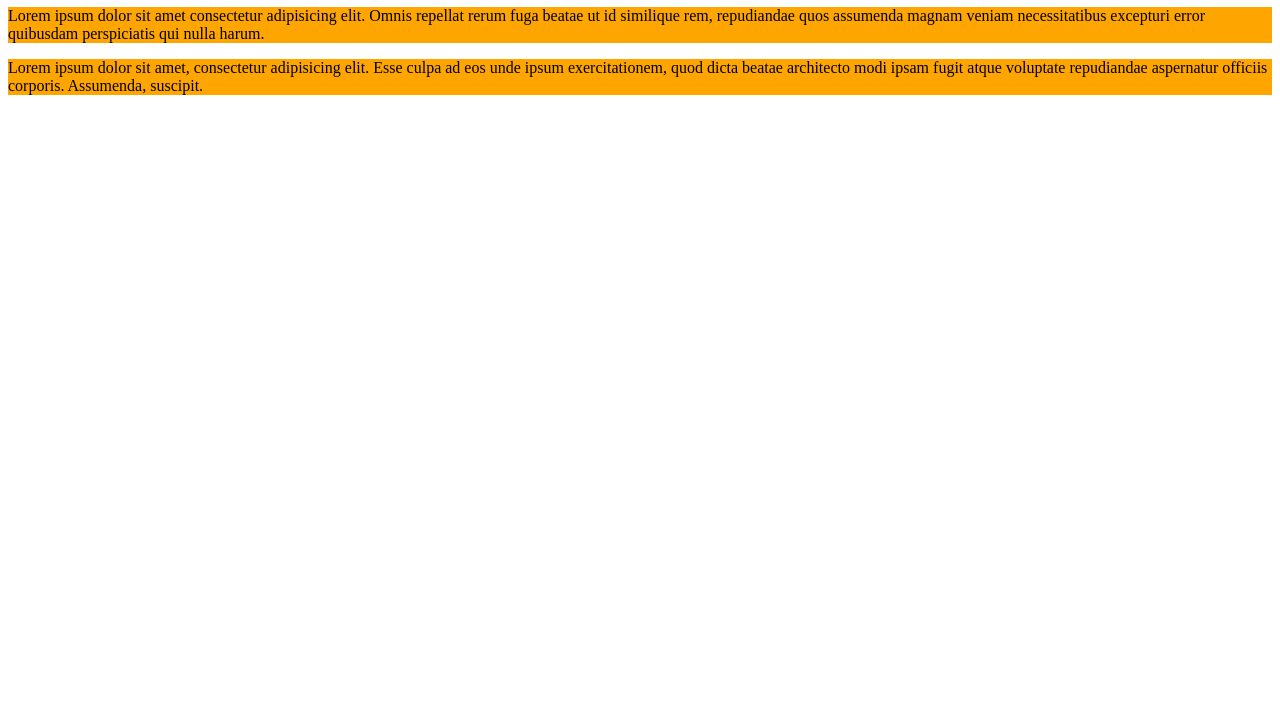
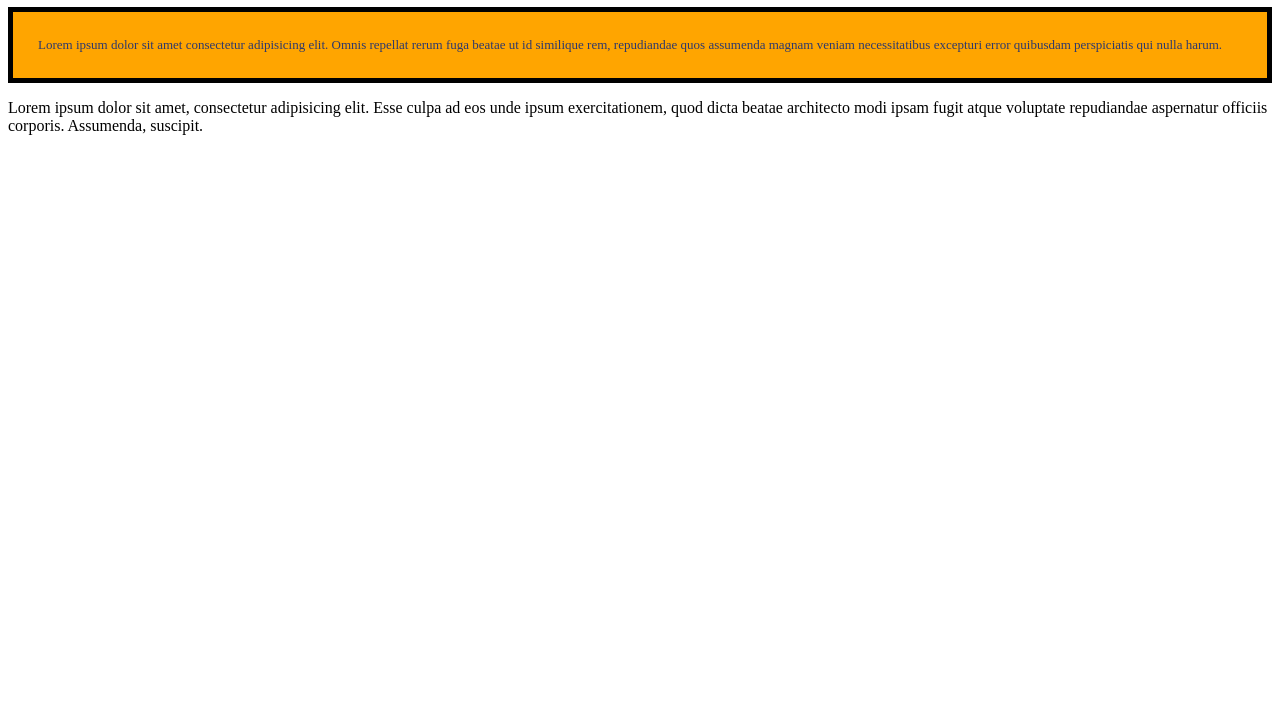
Before and after one commit to DiegusNueva/ejemplo-inicial-DIW-distancia, a plain HTML site: page index.html in a window 1280 px wide. Shown: the part 73-800 px from the top of the page. Drawn offline with Linux system fonts and the light colour scheme.

Commit message:
Cambios finales.

```diff
--- a/styles/style.css
+++ b/styles/style.css
@@ -1,11 +1,11 @@
-p{
-    background-color: orange;
-}
-
 h1{
     color: blueviolet;
 }
 
 .styles-p{
-
+    background-color: orange;
+    border: solid 5px black;
+    padding: 25px 25px 25px 25px;
+    color: rgb(46, 57, 108);
+    font-size: small;
 }
```
